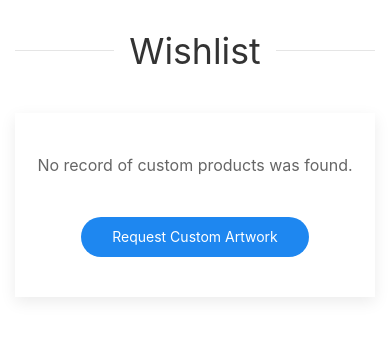
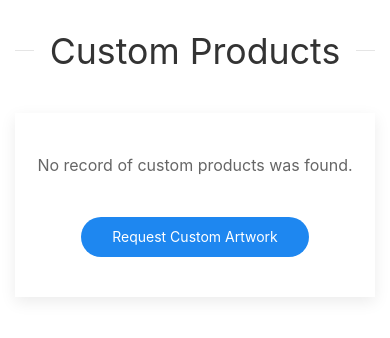
Before and after one commit to theodorCodes/ci-django-shop-ms4, a Django app: page /profile/custom_products/ in a window 390 px wide. Shown: the part 204-542 px from the top of the page. Run offline with Django 3.2, Linux system fonts and the light colour scheme; the visitor is signed in with stand-in values (Sample User, id 1); data comes from the database, SQL or seed files in the repository; data that the repository does not hold is empty; parts of the project's set-up code (start-up, migrations or seed data) failed here and were passed over; some libraries are stand-ins or nearby versions.

Commit message:
Fixed mobile views

```diff
--- a/profiles/templates/profiles/profile_custom_products.html
+++ b/profiles/templates/profiles/profile_custom_products.html
@@ -10,7 +10,7 @@
   <div class="uk-container uk-container-medium">
     <!-- Page title -->
     <h1 class="uk-heading-line uk-text-center uk-margin-medium-bottom">
-      <span>Wishlist</span>
+      <span>Custom Products</span>
     </h1>
     <!-- Order frame -->
     <div class="uk-card uk-card-default uk-grid-collapse uk-child-width-1-1@s uk-margin" uk-grid>
--- a/templates/base.html
+++ b/templates/base.html
@@ -105,7 +105,7 @@
                   <!-- Custom products created -->
                   <li class="uk-margin-top">
                     <a href="{% url 'profile_custom_products' %}">
-                      <span uk-icon="icon: image" class="uk-margin-small-right"></span> My Wishlist
+                      <span uk-icon="icon: image" class="uk-margin-small-right"></span> My Custom Products
                     </a>
                   </li>
                   <!-- Custom product orders -->
--- a/templates/includes/mobile-top-header.html
+++ b/templates/includes/mobile-top-header.html
@@ -11,31 +11,15 @@
       <button class="uk-offcanvas-close" type="button" uk-close></button>
       <!-- Off-canvas menu -->
       <ul class="uk-nav uk-nav-default">
-        <li class="uk-active"><a href="{% url 'home' %}">Template Heaven</a></li>
-        <li class="uk-parent">
-          <a href="{% url 'products' %}">Collections</a>
-          <a href="#">About</a>
-          <a href="#">Hire Designer</a>
-          <!-- <ul class="uk-nav-sub">
-            <li><a href="#">Sub item</a></li>
-            <li><a href="#">Sub item</a></li>
-          </ul> -->
+        <li class="uk-active">
+          <a href="{% url 'home' %}"><strong>Canvas</strong> Heaven</a>
         </li>
-        <!-- <li class="uk-nav-header">Header</li>
-        <li>
-          <a href="#">
-            <span class="uk-margin-small-right" uk-icon="icon: table">
-            </span> Item
-          </a>
+        <li class="uk-parent uk-margin-top">
+          <a href="{% url 'products' %}">Collection</a>
         </li>
-        <li>
-          <a href="#">
-            <span class="uk-margin-small-right" uk-icon="icon: thumbnails">
-            </span> Item
-          </a>
-        </li> -->
-        <!-- <li class="uk-nav-divider"></li> -->
-        <!-- Off canvas end -->
+        <li class="uk-parent uk-margin-top">
+          <a href="{% url 'add_custom_product' %}">Request Custom Artwork</a>
+        </li>
       </ul>
     </div>
   </div>
```
Also changed, not shown: media/dan-gold-dzlv9k-7dAY-unsplash_1.jpg (added). Lines whose indentation alone changed are shown as unchanged.
